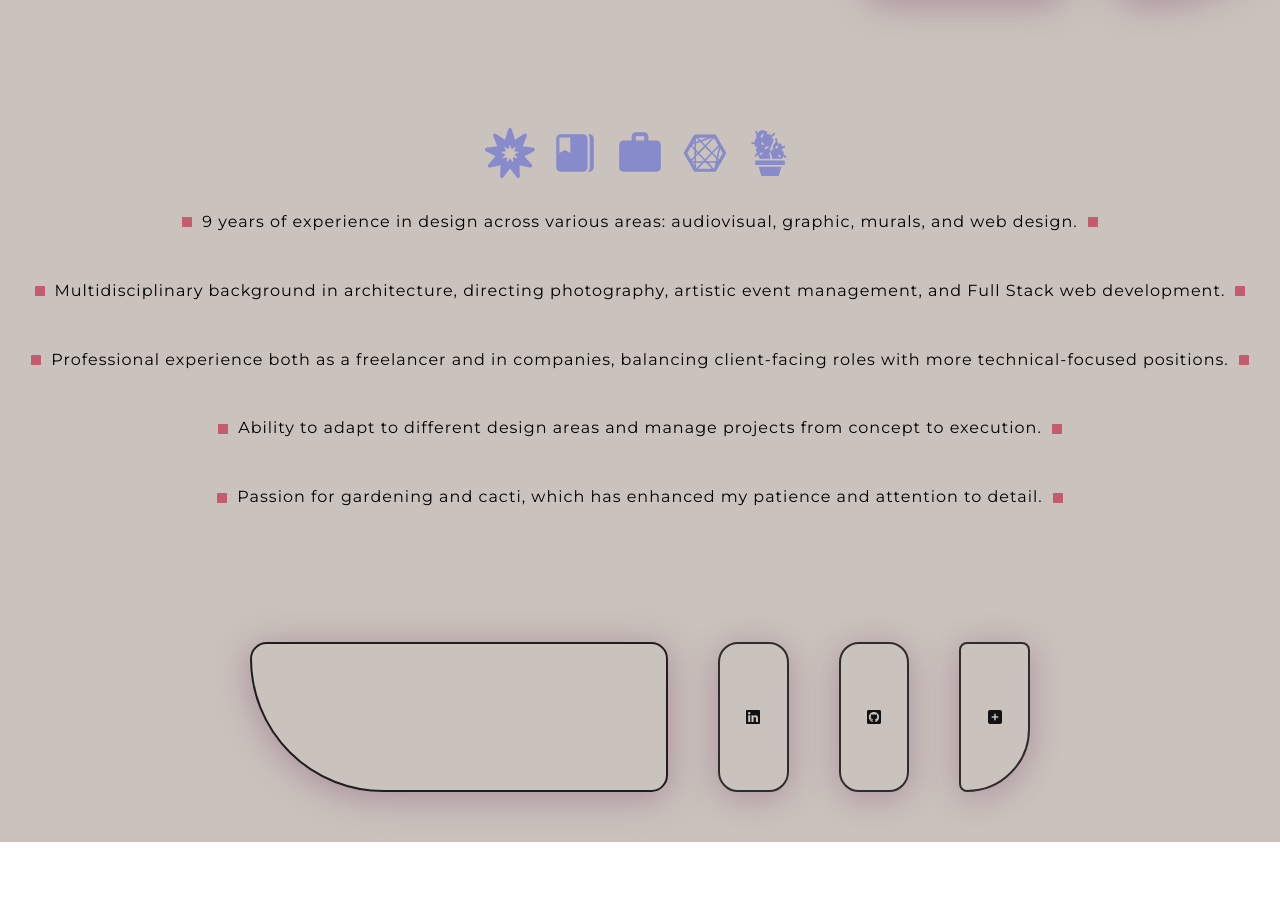
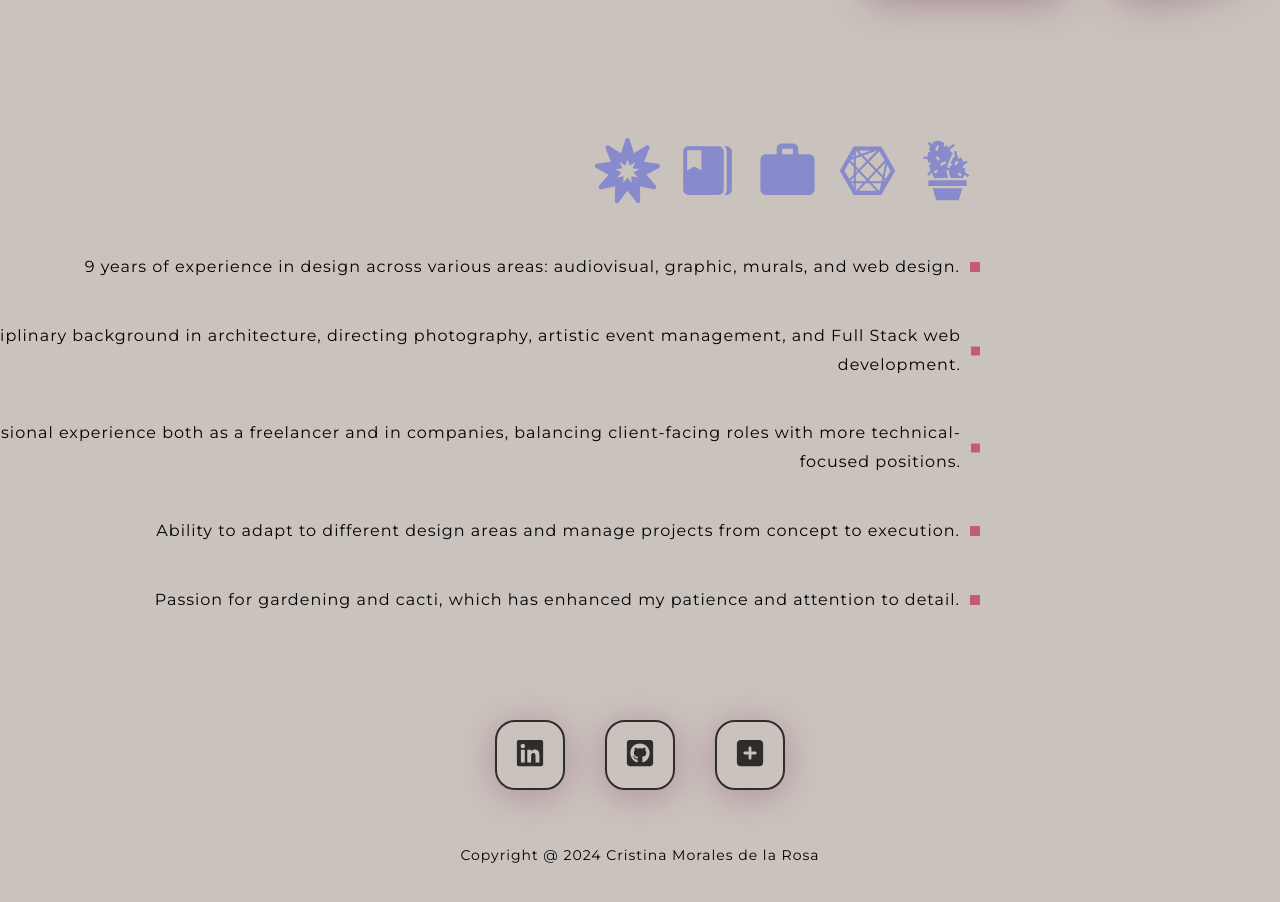
Before and after one commit to CMoralesDeLaRosa/Portfolio, a React (Vite) app: page /about in a window 1280 px wide. Shown: the part 1099-2001 px from the top of the page. Before the commit the page ends 1941 px from the top, so only its background shows below. Built offline with nearby package versions, Linux system fonts and the light colour scheme.

Commit message:
FIX About Contact

```diff
--- a/src/components/footer/footer.css
+++ b/src/components/footer/footer.css
@@ -0,0 +1,13 @@
+#footer {
+  width: 100%;
+  height: 100px;
+}
+
+#footer p {
+  width: 100%;
+  font-size: 14px;
+  text-align: center;
+  letter-spacing: 1px;
+  font-weight: 400;
+  color: var(--ep-color2);
+}
--- a/src/components/footer/footer.jsx
+++ b/src/components/footer/footer.jsx
@@ -1,7 +1,11 @@
 import './Footer.css'
 
 const Footer = () => {
-  return <footer>footer</footer>
+  return (
+    <footer id='footer' className='flex-container'>
+      <p>Copyright @ 2024 Cristina Morales de la Rosa</p>
+    </footer>
+  )
 }
 
 export default Footer
--- a/src/pages/about/about.css
+++ b/src/pages/about/about.css
@@ -3,7 +3,8 @@
   width: 100%;
   height: auto;
   flex-direction: column;
-  padding: var(--pf-padding-xl) var(--pf-padding-section);
+  padding: var(--pf-padding-xl) var(--pf-padding-section) 0
+    var(--pf-padding-section);
   background-color: var(--pf-fifth-bg);
 }
 
@@ -134,36 +135,51 @@
   width: 100%;
   height: auto;
   flex-direction: column;
-  margin-top: var(--pf-margin-l);
+  margin-top: var(--pf-margin-xl);
 }
 .ul-highlights-about {
   width: 100%;
   height: auto;
+  display: flex;
+  justify-content: end;
+  align-content: end;
+  justify-items: end;
+  align-items: end;
   flex-direction: column;
   gap: 40px;
-  margin-top: var(--pf-margin-m);
+  margin-top: var(--pf-margin-xl);
+  margin-right: 400px;
 }
 .li-highlight-about {
-  width: 1300px;
+  width: 100%;
   height: auto;
+  display: flex;
+  align-content: center;
+  align-items: center;
+  justify-content: end;
+  gap: 15px;
   font-size: 16px;
   letter-spacing: 1px;
   line-height: 1.8;
   font-weight: 400;
-  text-align: center;
   gap: 10px;
+  text-align: end;
 }
 .square-hightlight {
   width: 10px;
   color: var(--pf-color6);
 }
 .div-icons-highlights {
+  display: flex;
+  width: 100%;
+  justify-content: end;
+  margin-right: 400px;
   gap: 15px;
   margin-top: var(--pf-margin-xs);
 }
 .icon-highlight {
-  width: 50px;
-  height: 50px;
+  width: 65px;
+  height: 65px;
   color: var(--pf-color5);
 }
 .icon-highlight:hover {
@@ -173,32 +189,27 @@
 /*ARTICLE-CONTACT*/
 .article-contact-about {
   width: 100%;
-  height: 150px;
-  margin-top: var(--pf-margin-section);
+  height: auto;
+  flex-direction: column;
+  margin-top: 60px;
   padding: 0 150px;
-  gap: 50px;
+  gap: 80px;
 }
 
-.div-images-contact-about {
-  height: 150px;
-  width: 600px;
-  border: 2.5px solid var(--pf-color2);
-  overflow: hidden;
-  box-shadow: 0 5px 35px 0px rgba(135, 87, 124, 0.5);
-  border-radius: var(--pf-br1) var(--pf-br1) var(--pf-br1) var(--pf-br2);
+.div-icons-contact-about {
+  width: 100%;
+  height: 100px;
+  gap: 40px;
 }
 
 .div-links-contact-about {
-  border: 2.5px solid var(--pf-color2);
+  border: 2px solid var(--pf-color2);
   box-shadow: 0 5px 35px 0px rgba(135, 87, 124, 0.5);
-  width: 100px;
-  height: 150px;
+  width: 70px;
+  height: 70px;
   border-radius: var(--pf-br1);
   cursor: pointer;
   opacity: 0.9;
-}
-.div-links-contact-about:last-of-type {
-  border-radius: var(--pf-br1) var(--pf-br1) var(--pf-br2) var(--pf-br1);
 }
 
 .div-links-contact-about:hover {
@@ -206,3 +217,11 @@
   animation: vibrar 0.4s ease-in-out infinite;
   box-shadow: 0 5px 35px 0px rgba(196, 91, 110, 0.4);
 }
+
+.a-link-contact-about {
+  color: var(--pf-color2);
+}
+
+.a-link-contact-about > svg {
+  font-size: 30px;
+}
--- a/src/pages/about/about.jsx
+++ b/src/pages/about/about.jsx
@@ -7,6 +7,7 @@ import { MdOutlineWork } from 'react-icons/md'
 import { LiaConnectdevelop } from 'react-icons/lia'
 import { GiCactusPot } from 'react-icons/gi'
 import { FaSquarePlus } from 'react-icons/fa6'
+import Footer from '../../components/footer/footer'
 
 const skills = [
   'HTML',
@@ -30,8 +31,16 @@ const highlights = [
   'Passion for gardening and cacti, which has enhanced my patience and attention to detail.'
 ]
 const links = [
-  { icon: <FaLinkedin />, label: 'LinkedIn', url: 'https://www.linkedin.com' },
-  { icon: <FaGithubSquare />, label: 'GitHub', url: 'https://www.github.com' },
+  {
+    icon: <FaLinkedin />,
+    label: 'LinkedIn',
+    url: 'https://www.linkedin.com/in/cristina-morales-de-la-rosa/'
+  },
+  {
+    icon: <FaGithubSquare />,
+    label: 'GitHub',
+    url: 'https://github.com/CMoralesDeLaRosa'
+  },
   { icon: <FaSquarePlus />, label: 'Otro', url: '#' }
 ]
 
@@ -115,17 +124,16 @@ const About = () => {
           </div>
         </article>
         <article className='article-highlights-about flex-container'>
-          <div className='div-icons-highlights flex-container'>
+          <div className='div-icons-highlights '>
             <FaBahai className='icon-highlight' />
             <IoMdBookmarks className='icon-highlight' />
             <MdOutlineWork className='icon-highlight' />
             <LiaConnectdevelop className='icon-highlight' />
             <GiCactusPot className='icon-highlight' />
           </div>
-          <ul className='ul-highlights-about flex-container'>
+          <ul className='ul-highlights-about '>
             {highlights.map((highlight, index) => (
-              <li key={index} className='li-highlight-about flex-container'>
-                <FaSquare className='square-hightlight' />
+              <li key={index} className='li-highlight-about '>
                 {highlight}
                 <FaSquare className='square-hightlight' />
               </li>
@@ -133,14 +141,26 @@ const About = () => {
           </ul>
         </article>
         <article className='article-contact-about flex-container'>
-          <div className='div-images-contact-about'></div>
-          {links.map((link, index) => (
-            <div key={index} className='div-links-contact-about flex-container'>
-              {link.icon}
-            </div>
-          ))}
+          <div className='div-icons-contact-about flex-container'>
+            {links.map((link, index) => (
+              <div
+                key={index}
+                className='div-links-contact-about flex-container'
+              >
+                <a
+                  href={link.url}
+                  target='_blank'
+                  rel='noopener noreferrer'
+                  className='a-link-contact-about'
+                >
+                  {link.icon}
+                </a>
+              </div>
+            ))}
+          </div>
         </article>
       </article>
+      <Footer />
     </section>
   )
 }
```
